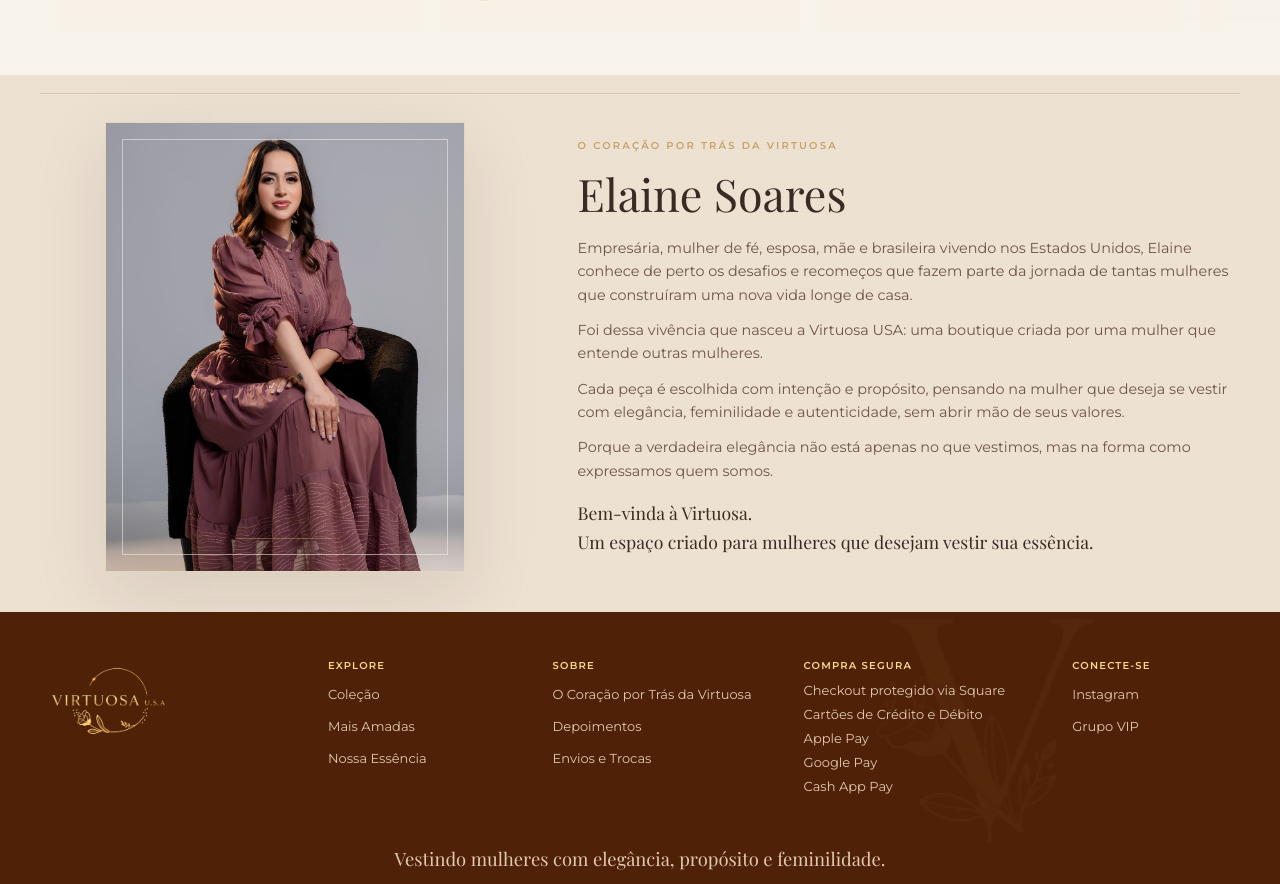
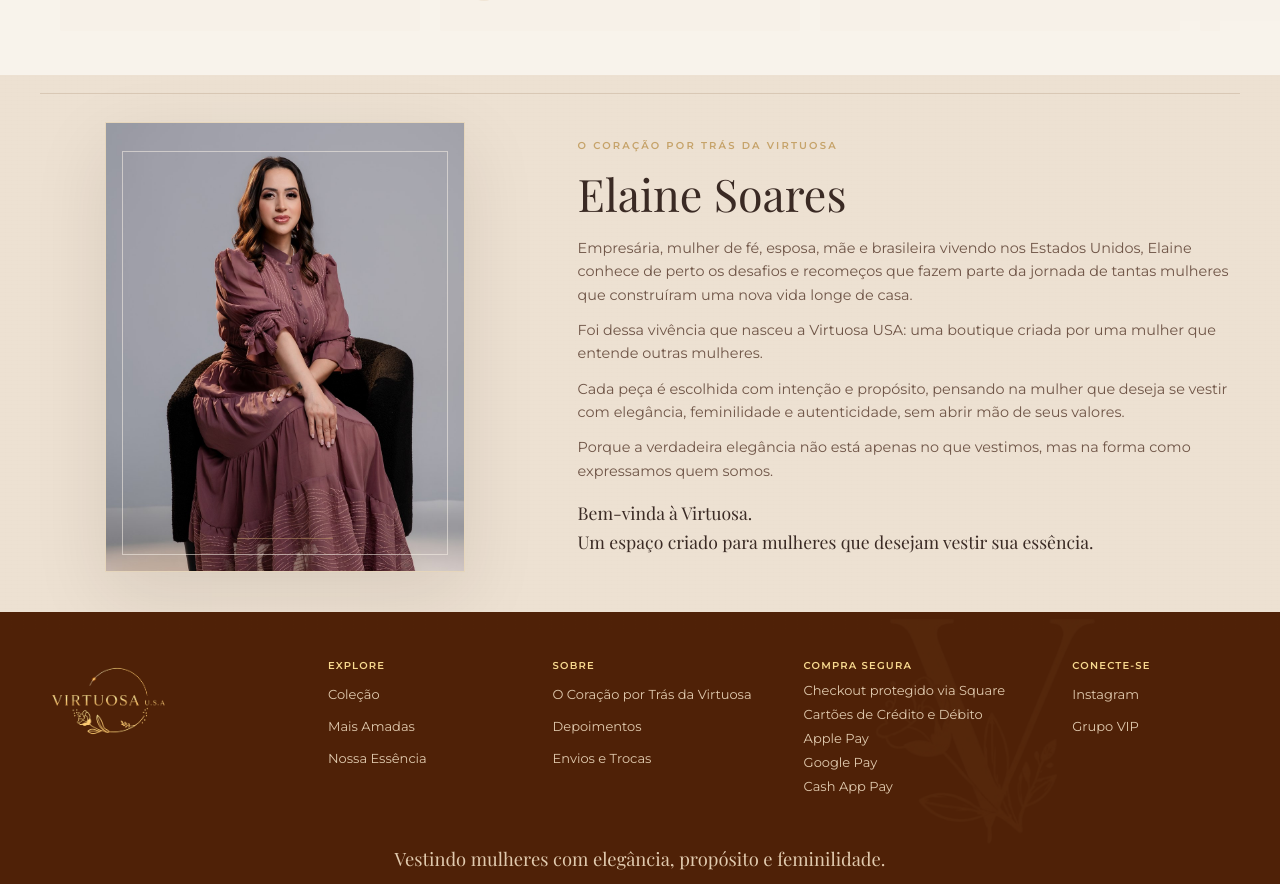
Before and after one commit to universocsdigital-wq/virtuosa-usa, a Next.js app: page / in a window 1280 px wide. Shown: the part 4195-5079 px from the top of the page. Built offline with nearby package versions, Linux system fonts and the light colour scheme; a web font is replaced by a local one.

Commit message:
refine Elaine portrait frame spacing

```diff
--- a/components/home/OwnerStory.tsx
+++ b/components/home/OwnerStory.tsx
@@ -15,9 +15,9 @@ export function OwnerStory() {
               alt="Elaine Soares, fundadora da Virtuosa USA"
               fill
               sizes="(min-width: 1024px) 360px, 230px"
-              className="scale-[1.16] object-cover object-[center_68%]"
+              className="scale-[1.12] object-cover object-[center_58%]"
             />
-            <div className="absolute inset-4 border border-[#F7F1E8]/55" aria-hidden />
+            <div className="absolute inset-x-4 bottom-4 top-7 border border-[#F7F1E8]/55" aria-hidden />
             <div className="absolute inset-0 bg-gradient-to-t from-[#2A1712]/12 via-transparent to-[#F7F1E8]/8" aria-hidden />
             <div className="absolute bottom-8 left-1/2 h-px w-24 -translate-x-1/2 bg-[#C6A36A]/45" aria-hidden />
           </div>
```
